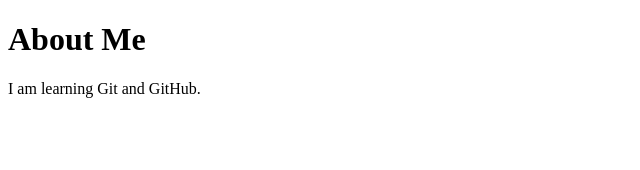
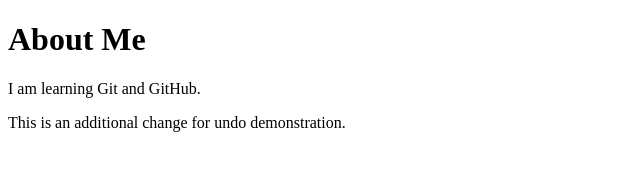
Before and after one commit to abhinay-gadala/git_assignment, a plain HTML site: page about.html in a window 1280 px wide. Shown: the whole page, without its empty margins (0-640 px from the left). Drawn offline with Linux system fonts and the light colour scheme.

Commit message:
Added additional information

```diff
--- a/about.html
+++ b/about.html
@@ -6,5 +6,6 @@
 <body>
     <h1>About Me</h1>
     <p>I am learning Git and GitHub.</p>
+    <p>This is an additional change for undo demonstration.</p>
 </body>
 </html>
```
